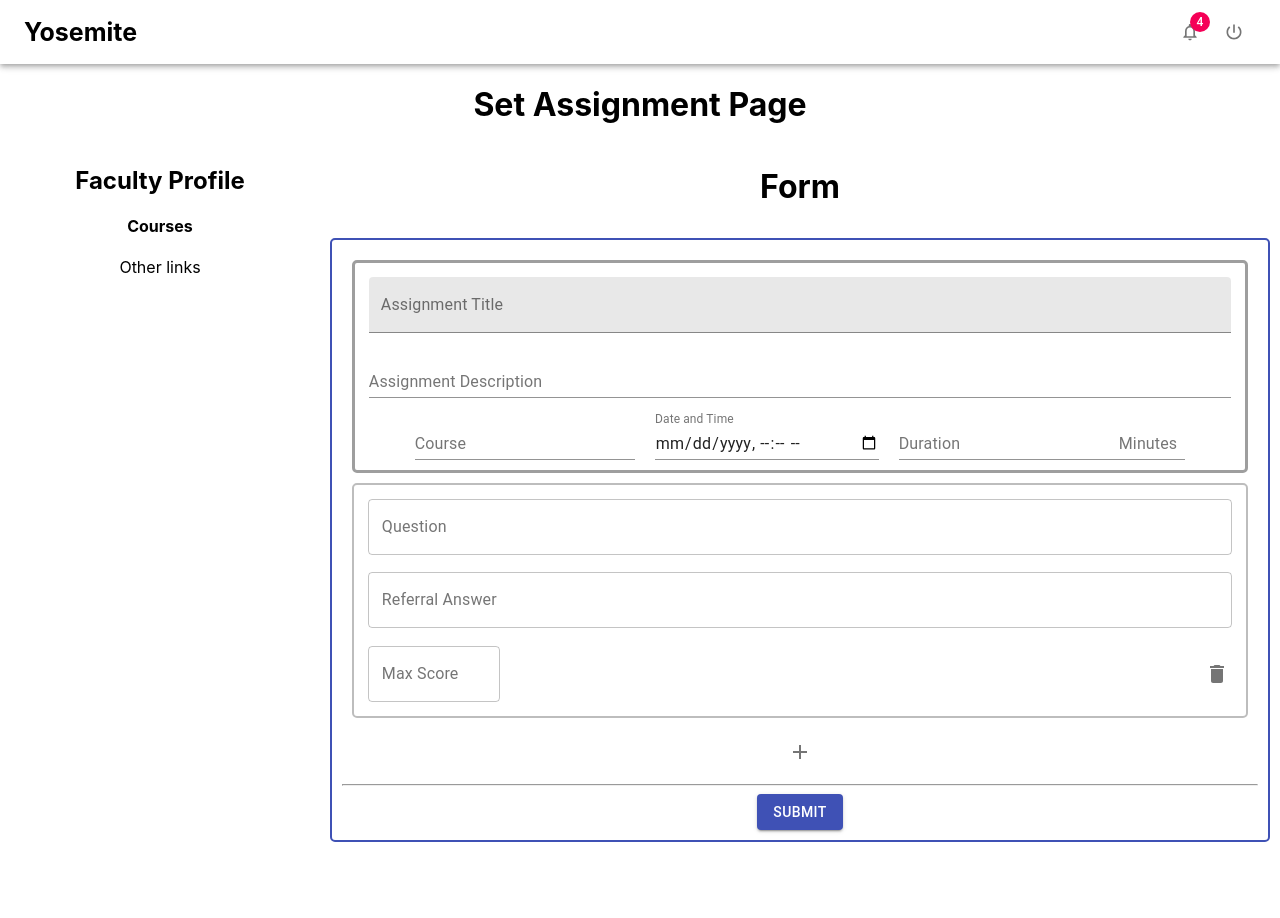
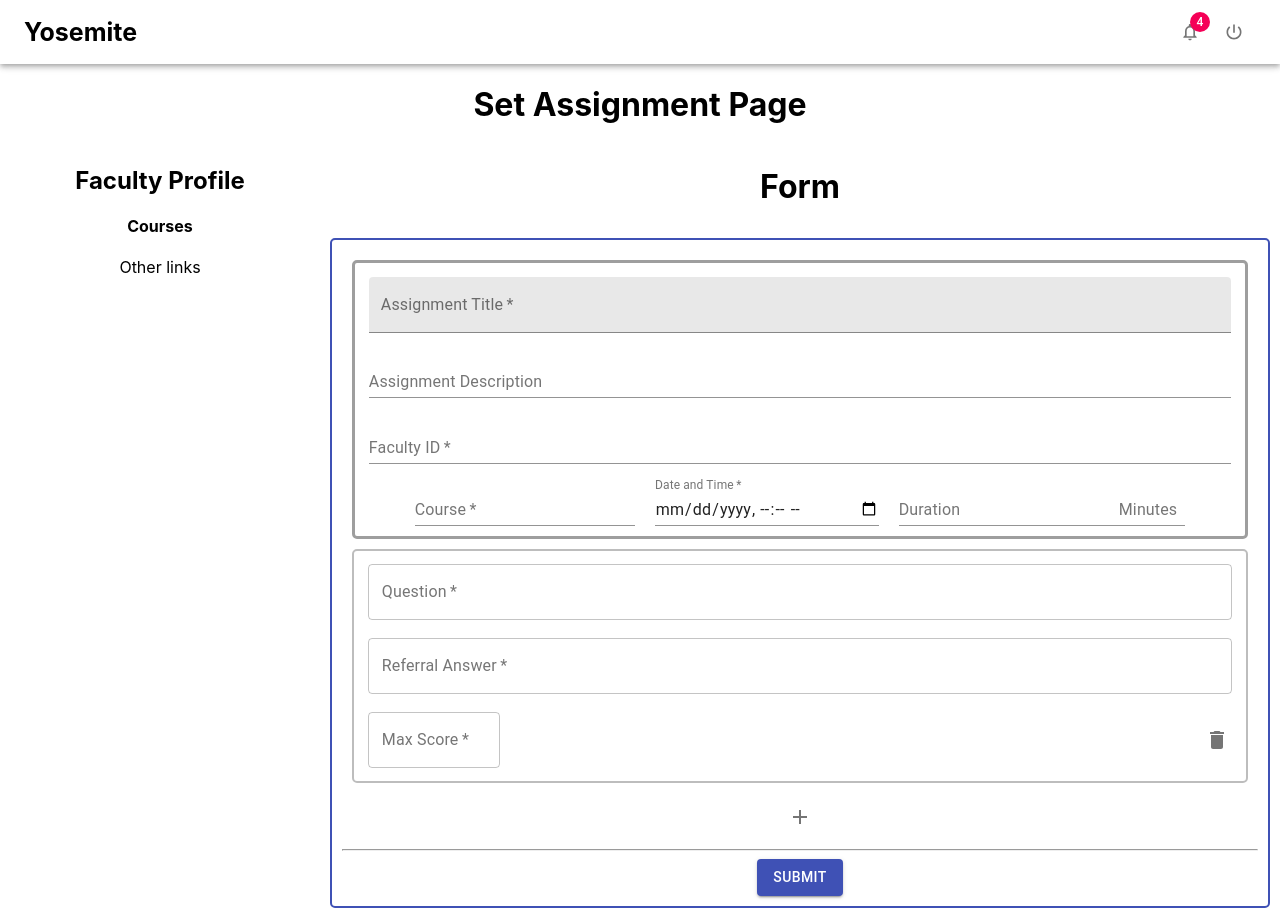
Before and after one commit to meet59patel/Group3-Yosemite-frontend, a React (Create React App) app: page /setassignment in a window 1280 px wide. Before the commit the page ends 852 px from the top, so only its background shows below. Built offline with nearby package versions, Linux system fonts and the light colour scheme; no server answers.

Commit message:
feat: Set Assignment Functional now - Submit Assignment details and questions-answers sent to backend through POST - Add success/error snackbar alerts - Input validation at form
Signed-off-by: Meet Patel <patelmeet59@gmail.com>

```diff
--- a/package.json
+++ b/package.json
@@ -11,6 +11,7 @@
     "@testing-library/jest-dom": "^5.11.9",
     "@testing-library/react": "^11.2.5",
     "@testing-library/user-event": "^12.6.3",
+    "axios": "^0.21.1",
     "date-fns": "^2.16.1",
     "react": "^17.0.1",
     "react-back-to-top-button": "0.0.14",
--- a/src/App.js
+++ b/src/App.js
@@ -30,5 +30,4 @@ function App() {
     );
 }
 
-
 export default App;
--- a/src/components/QuestionBoiler/index.js
+++ b/src/components/QuestionBoiler/index.js
@@ -57,6 +57,8 @@ export default function QuestionBoiler(props){
                 multiline
                 variant="outlined"
                 label= "Question"
+                required
+                name={props.id+'-question'}
                 style={{
                     margin: `1%`,
                     width:`98%`
@@ -66,6 +68,8 @@ export default function QuestionBoiler(props){
                 multiline
                 variant="outlined"
                 label= "Referral Answer"
+                required
+                name={props.id+'-ref_answer'}
                 style={{
                     margin: `1%`,
                     width:`98%`,
@@ -76,6 +80,8 @@ export default function QuestionBoiler(props){
                     variant="outlined"
                     label= "Max Score"
                     type="number"
+                    required
+                    name={props.id+'-max_score'}
                     style={{
                         margin: `1%`,
                         width:`15%`,
--- a/src/views/SetAssignment/index.js
+++ b/src/views/SetAssignment/index.js
@@ -1,62 +1,106 @@
-import React, {useState} from 'react';
-import nextId from "react-id-generator";
-
-//material ui
+import React, { useState } from 'react';
+import nextId from 'react-id-generator';
+import axios from 'axios';
 import {
     Grid,
     TextField,
     IconButton,
     Button,
-    InputAdornment
+    Input,
+    InputAdornment,
+    CircularProgress,
+    Snackbar,
 } from '@material-ui/core';
+import { Alert } from '@material-ui/lab';
 import { makeStyles } from '@material-ui/core/styles';
 import AddIcon from '@material-ui/icons/Add';
 
-//componenets
+// Components
 import Header from '../../components/Header';
 import QuestionBoiler from '../../components/QuestionBoiler';
 
+const SERVER_URL = process.env.REACT_APP_SERVER_URL || '';
+
 const useStyles = makeStyles((theme) => ({
     setAssignment: {
-        textAlign: `center`
+        textAlign: `center`,
     },
-    questionForm:{
+    questionForm: {
         display: `inline-block`,
         wdith: `80%`,
         margin: `10px`,
         border: `2px solid ${theme.palette.primary.main}`,
         borderRadius: `5px`,
-        padding: `10px`
+        padding: `10px`,
     },
-    questionDescription:{
+    questionDescription: {
         border: `3px solid rgba(0, 0, 0, 0.38)`,
         padding: `5px`,
         margin: `10px`,
-        borderRadius: `5px`
+        borderRadius: `5px`,
     },
-    Title:{
+    Title: {
         width: `98%`,
-        margin:`1%`
-
+        margin: `1%`,
     },
-    Details:{
-        margin: `5px 10px`
-    }
+    Details: {
+        margin: `5px 10px`,
+    },
 }));
 
-export default function SetAssignment(){
+async function handleSubmit(e, setSubmitted, setSnackbarOpen) {
+    e.preventDefault();
+    setSubmitted(false);
+    let result = {};
+    let total_marks = 0;
+    for (let field of e.target.elements) {
+        if (field.name) {
+            result[field.name] = field.value;
+            if (field.name.includes('-max_score')) {
+                total_marks += parseInt(field.value);
+            }
+        }
+    }
+    result['total_marks'] = total_marks;
+    console.log(result);
+    axios
+        .post(`${SERVER_URL}questionpaper/savepaper/`, result)
+        .then((res) => {
+            setSnackbarOpen(1); // Snackbar Success Alert
+            console.log(res);
+            setSubmitted(true); // Disable Loader
+            // setTimeout(() => {
+            //     window.location.reload(); // Reload to Re-render form
+            // TODO: Redirect to view assignment view on successful submit
+            // }, 6000);
+        })
+        .catch((e) => {
+            setSnackbarOpen(2); // Snackbar Error Alert
+            console.error(e);
+            setSubmitted(true); // Disable Loader
+        });
+    // console.log(e.target.course.value);
+}
+
+export default function SetAssignment() {
     const classes = useStyles();
-    const [form, setForm] = useState([{id: "id0"}])
-    const start=1;
+    const [form, setForm] = useState([{ id: 'id0' }]);
+    const [submitted, setSubmitted] = useState(true); // Control Loader
+    const [snackbarOpen, setSnackbarOpen] = useState(0); // Control Snackbar
 
-    const onPressDelete = (id) =>{
+    const onPressDelete = (id) => {
         console.log(id);
         setForm(form.filter((item) => item.id !== id));
-    }
+    };
 
-    return(
-        <div className={classes.setAssignment} >
-            <Header/>
+    const handleSnackbarClose = (event, reason) => {
+        if (reason === 'clickaway') return;
+        setSnackbarOpen(0);
+    };
+
+    return (
+        <div className={classes.setAssignment}>
+            <Header />
             <h1>Set Assignment Page</h1>
             <Grid container>
                 <Grid item md={3} xs={12}>
@@ -64,69 +108,132 @@ export default function SetAssignment(){
                     <h4>Courses</h4>
                     Other links
                 </Grid>
-                <Grid item md={9} >
+                <Grid item md={9}>
                     <h1>Form</h1>
+                    <form
+                        onSubmit={(e) => {
+                            handleSubmit(e, setSubmitted, setSnackbarOpen);
+                        }}
+                    >
                         <div className={classes.questionForm}>
                             <div className={classes.questionDescription}>
                                 <TextField
                                     variant="filled"
                                     label="Assignment Title"
+                                    name="assignment_title"
+                                    className={classes.Title}
+                                    required
+                                />
+                                <TextField
+                                    label="Assignment Description"
+                                    name="assignment_description"
                                     className={classes.Title}
                                 />
                                 <TextField
-                                label="Assignment Description"
+                                    label="Faculty ID"
+                                    name="facultyID"
                                     className={classes.Title}
+                                    required
                                 />
                                 <TextField
                                     label="Course"
+                                    name="course"
                                     className={classes.Details}
+                                    required
                                 />
                                 <TextField
                                     label="Date and Time"
+                                    name="date_time"
                                     type="datetime-local"
-                                defaultValue=""
                                     className={classes.Details}
                                     InputLabelProps={{ shrink: true }}
+                                    required
                                 />
                                 <TextField
                                     label="Duration"
+                                    name="duration"
                                     className={classes.Details}
                                     InputProps={{
-                                    endAdornment: <InputAdornment >Minutes</InputAdornment>,
+                                        endAdornment: (
+                                            <InputAdornment>
+                                                Minutes
+                                            </InputAdornment>
+                                        ),
                                     }}
                                 />
                             </div>
 
-                        {form.map((e)=>{
-                            var i=start;
-                            return(
-                                <li key={e.id} style={{
-                                    listStyle:`none`
-                                }}>
-                                    <QuestionBoiler id={e.id} onDelete={(e)=>onPressDelete(e)}/>
+                            {form.map((e) => {
+                                return (
+                                    <li
+                                        key={e.id}
+                                        style={{
+                                            listStyle: `none`,
+                                        }}
+                                    >
+                                        <QuestionBoiler
+                                            id={e.id}
+                                            onDelete={(e) => onPressDelete(e)}
+                                        />
                                     </li>
-                            )
+                                );
                             })}
 
-                        <IconButton onClick={() => {
-                            console.log("pressed");
-                            setForm([...form,{id: nextId()}]);}}>
-
-                            <AddIcon/>
+                            <IconButton
+                                onClick={() => {
+                                    setForm([...form, { id: nextId() }]);
+                                }}
+                            >
+                                <AddIcon />
                             </IconButton>
                             {/* {JSON.stringify(form)} */}
 
-                        <hr/>
+                            <hr />
 
+                            {!submitted ? (
+                                <Grid
+                                    container
+                                    spacing={3}
+                                    justify="center"
+                                    alignItems="center"
+                                    style={{
+                                        height: '10vh',
+                                        textAlign: 'center',
+                                    }}
+                                >
+                                    <Grid item>
+                                        <CircularProgress size={30} />
+                                    </Grid>
+                                </Grid>
+                            ) : (
                                 <Button
                                     variant="contained"
                                     color="primary"
-                            onClick={()=>{alert("Submitted the form!")}}>
+                                    type="submit"
+                                >
                                     Submit
                                 </Button>
+                            )}
                         </div>
+                    </form>
                 </Grid>
             </Grid>
+            <Snackbar
+                open={snackbarOpen != 0}
+                autoHideDuration={10000}
+                onClose={handleSnackbarClose}
+            >
+                <Alert
+                    onClose={handleSnackbarClose}
+                    severity={snackbarOpen > 0 ? 'success' : 'error'}
+                    elevation={6}
+                    variant="filled"
+                >
+                    {snackbarOpen === 1
+                        ? 'Form Submitted Successfully!'
+                        : 'Error submitting form!'}
+                </Alert>
+            </Snackbar>
         </div>
-    )
+    );
 }
```
Also changed, not shown: 2 other files (tests, documents, lock files or other folders). Lines whose indentation alone changed are shown as unchanged.
